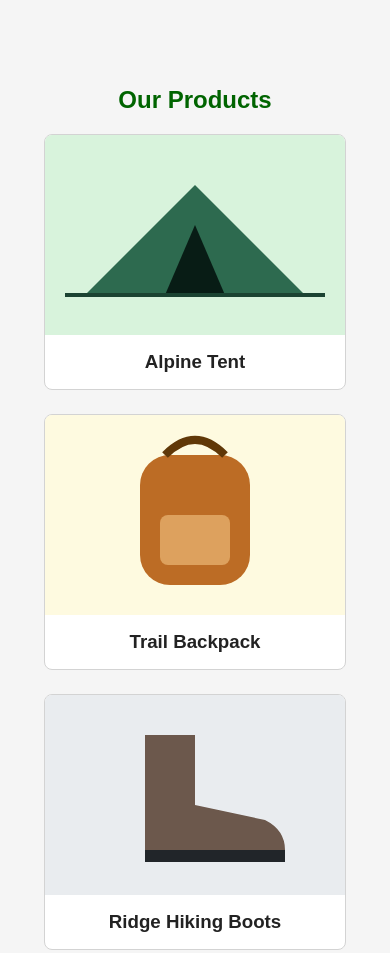
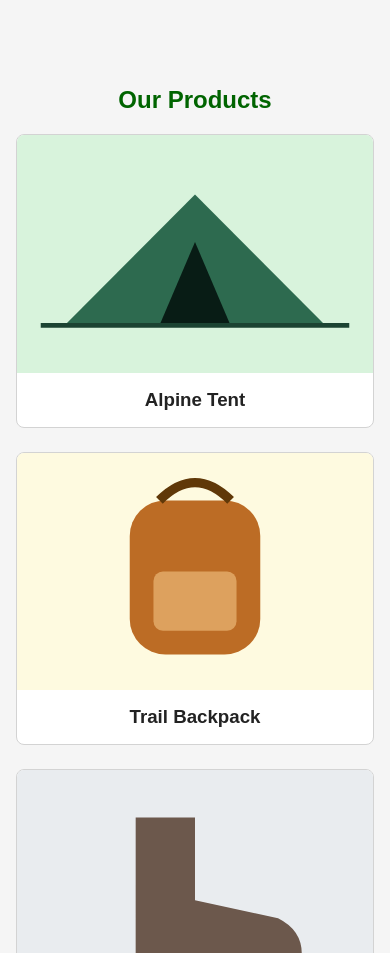
Before and after one commit to hevolx/Company-Home-Page-with-Flexbox, a plain HTML site: page index.html in a window 390 px wide. Shown: the part 640-1593 px from the top of the page. Drawn offline with Linux system fonts and the light colour scheme.

Commit message:
feat: make product list responsive with flexbox
Show products as a two-column flex grid on wide screens and collapse
to a single column below 600px.

```diff
--- a/style.css
+++ b/style.css
@@ -81,12 +81,15 @@ body {
   flex-wrap: wrap;
   justify-content: center;
   gap: 1.5rem;
-  margin: 0;
+  max-width: 1000px;
+  margin: 0 auto;
   padding: 0;
   list-style: none;
 }
 
+/* Two columns of cards on wide screens, growing to fill each row */
 .product {
+  flex: 1 1 calc(50% - 1.5rem);
   background-color: white;
   border: 1px solid lightgray;
   border-radius: 8px;
@@ -95,8 +98,20 @@ body {
 
 .product img {
   display: block;
-  width: 300px;
-  max-width: 100%;
+  width: 100%;
+  height: auto;
+}
+
+/* Narrow screens: switch to a single column list */
+@media (max-width: 600px) {
+  .product-list {
+    flex-direction: column;
+    flex-wrap: nowrap;
+  }
+
+  .product {
+    flex: 0 0 auto;
+  }
 }
 
 .product h3 {
```
